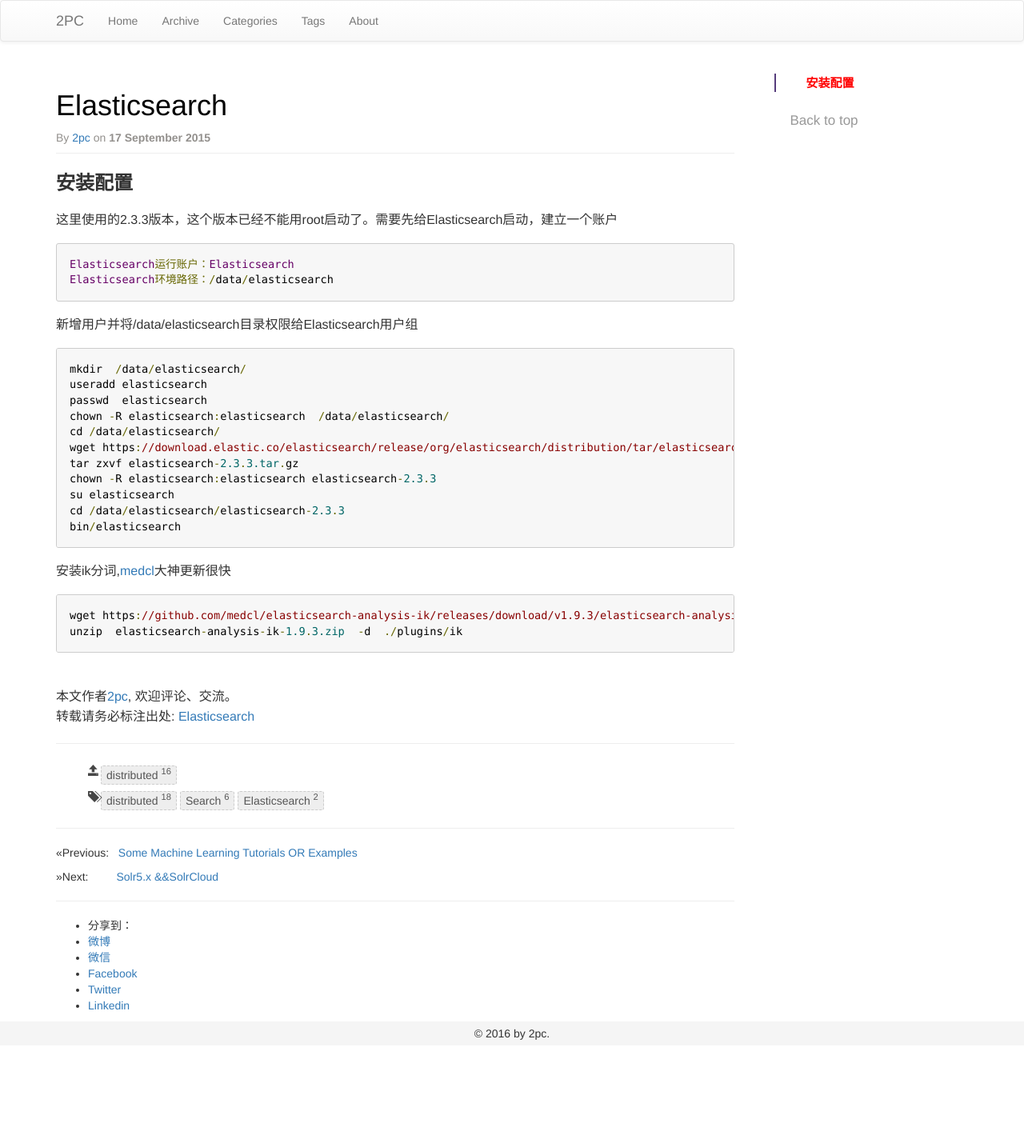
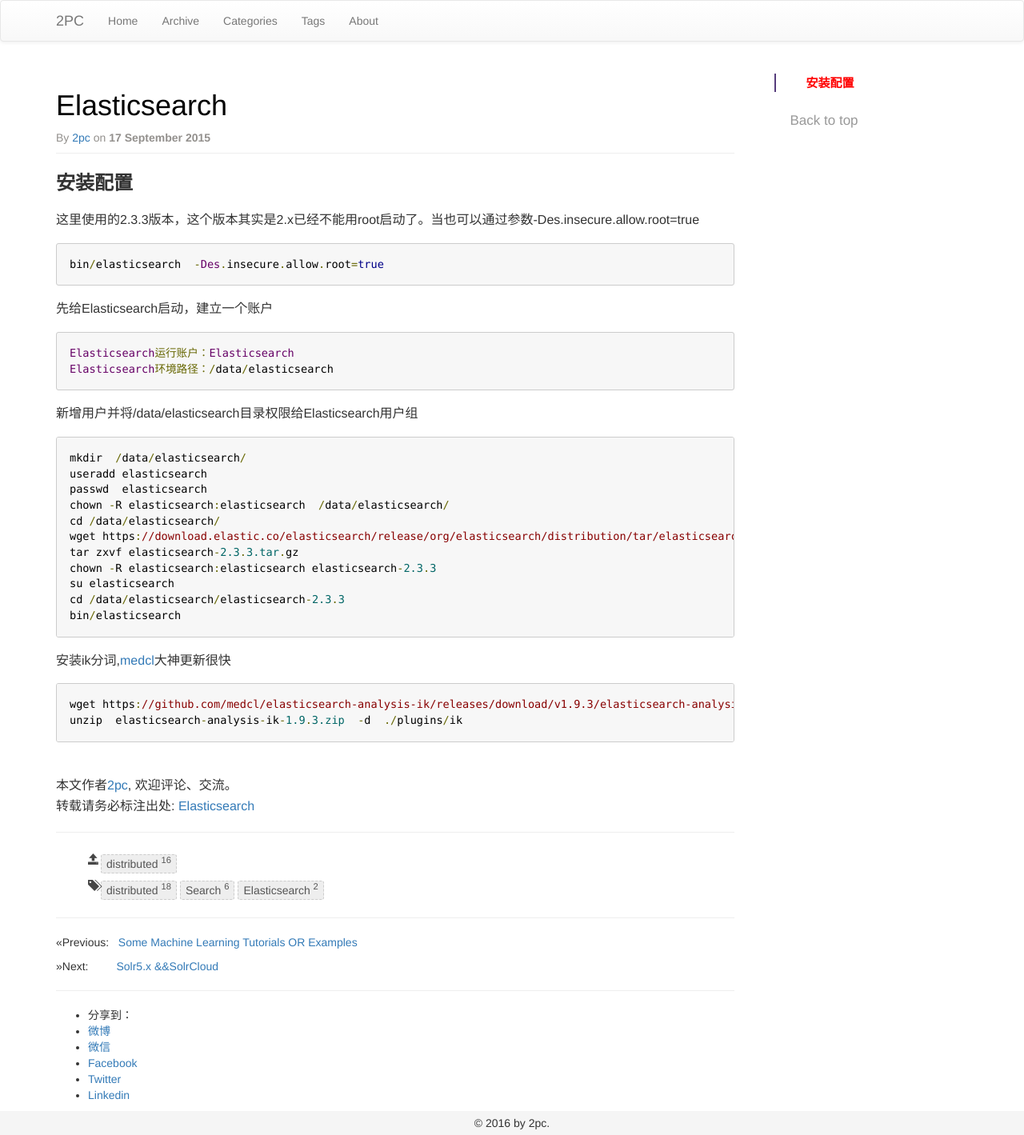
Before and after one commit to luyee/2pc.github.io, a Jekyll site: the page built from _posts/Search/2015-09-17-Elasticsearch.md, in a window 1280 px wide. Shown: the whole page at 80% size. Built offline with Jekyll 4.4.1, drawn with Linux system fonts in a browser that asks for light colours; comment, search, counter and statistics services are not loaded; before the commit the page ends 1307 px from its top, so only the background shows below that.

Commit message:
Update 2015-09-17-Elasticsearch.md

````diff
--- a/_posts/Search/2015-09-17-Elasticsearch.md
+++ b/_posts/Search/2015-09-17-Elasticsearch.md
@@ -8,7 +8,12 @@ tags: ["distributed","Search","Elasticsearch"]
 ---
 
 ### 安装配置
-这里使用的2.3.3版本，这个版本已经不能用root启动了。需要先给Elasticsearch启动，建立一个账户
+这里使用的2.3.3版本，这个版本其实是2.x已经不能用root启动了。当也可以通过参数-Des.insecure.allow.root=true
+```
+bin/elasticsearch  -Des.insecure.allow.root=true
+```
+
+先给Elasticsearch启动，建立一个账户
 
 ```
 Elasticsearch运行账户：Elasticsearch
````
